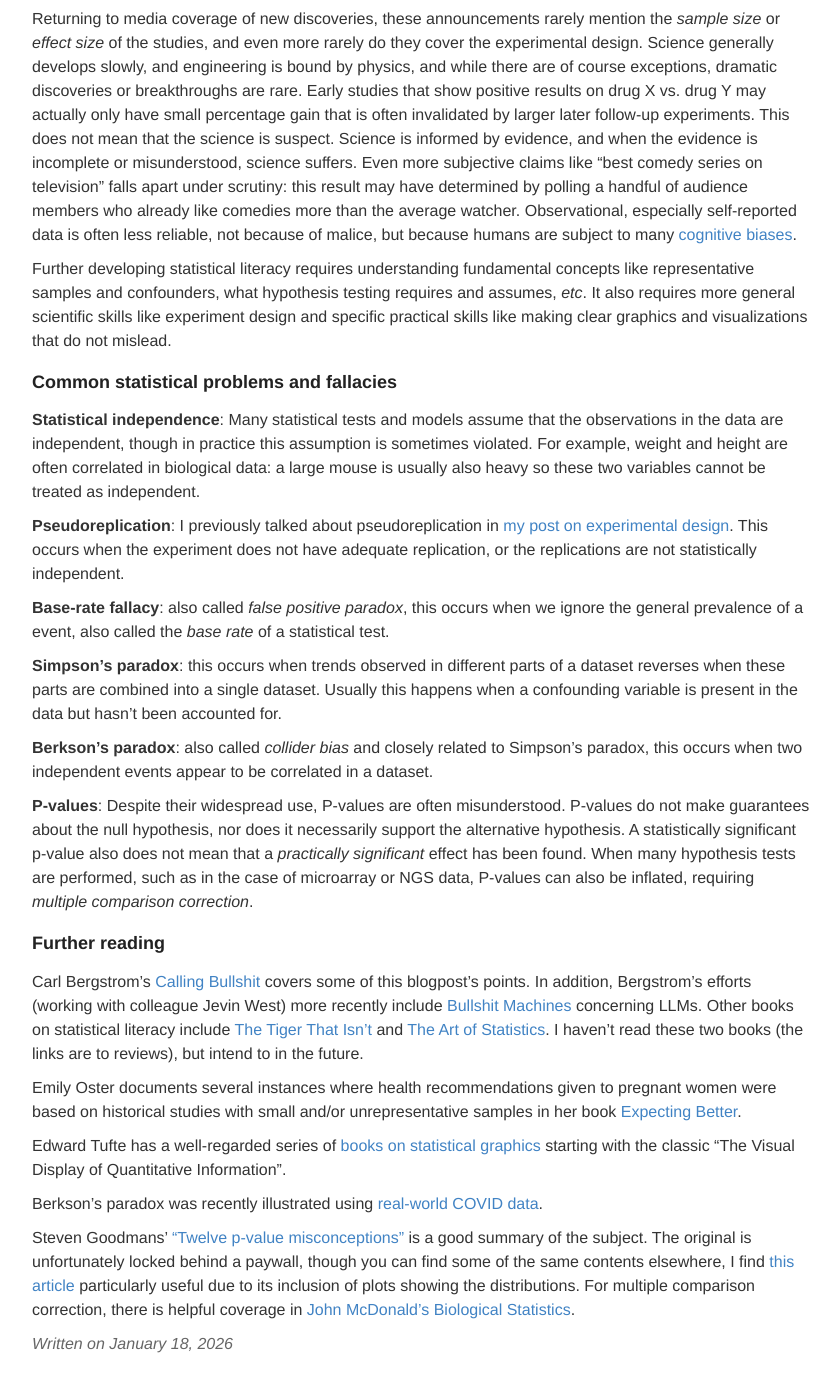
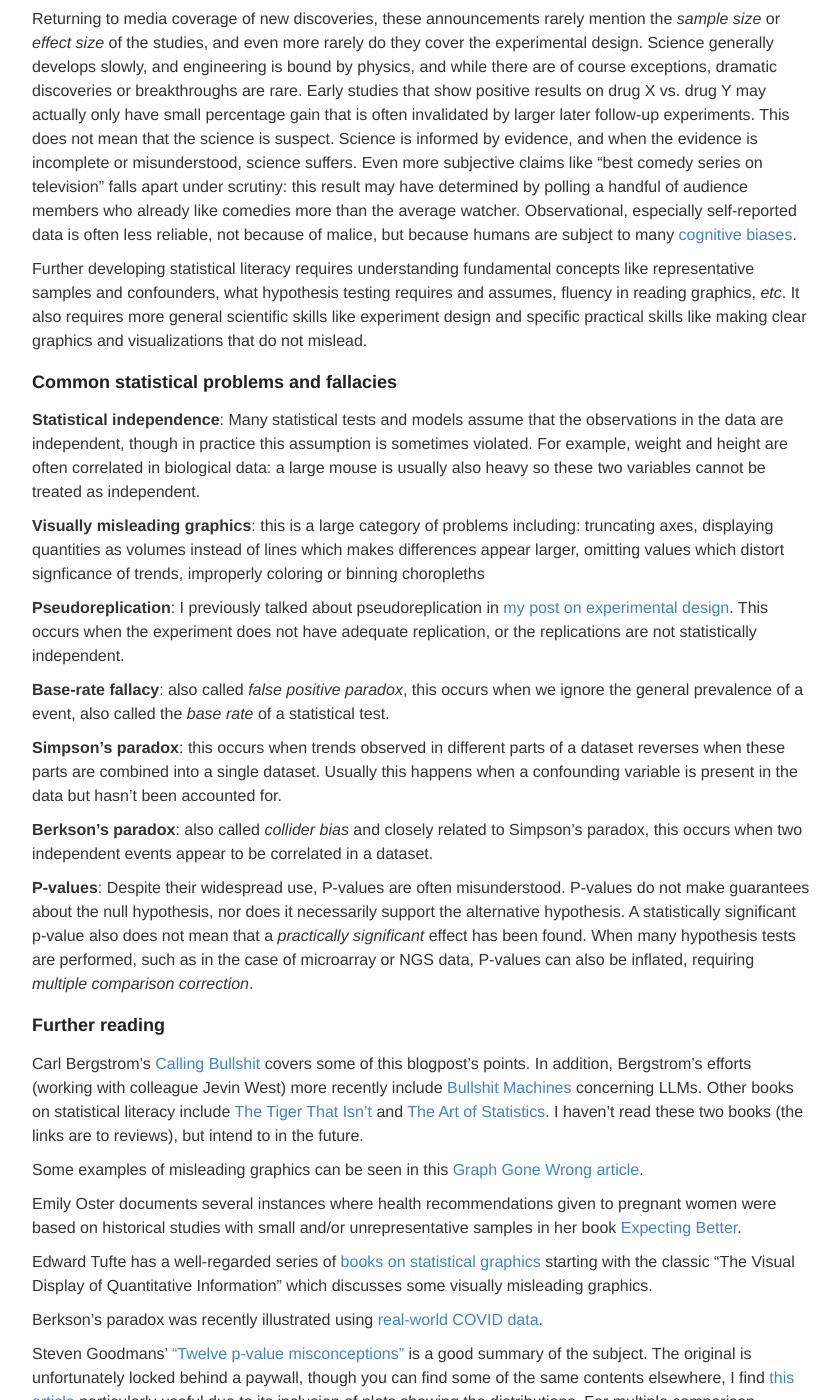
Before and after one commit to ptvan/ptvan.github.io, a Jekyll site: the page built from _posts/2026-01-18-statistical-literacy.md, in a window 1280 px wide and 1400 px high, scrolled down 733 px. Shown: the whole window, without its empty margins (218-1058 px from the left). Built offline with Jekyll 4.4.1, drawn with Linux system fonts in a browser that asks for light colours.

Commit message:
added section on misleading graphics

```diff
--- a/_posts/2026-01-18-statistical-literacy.md
+++ b/_posts/2026-01-18-statistical-literacy.md
@@ -16,11 +16,13 @@ in evaluating claims is to rule out _spurious associations_. It's easy to laugh
 
 Returning to media coverage of new discoveries, these announcements rarely mention the _sample size_ or _effect size_ of the studies, and even more rarely do they cover the experimental design. Science generally develops slowly, and engineering is bound by physics, and while there are of course exceptions, dramatic discoveries or breakthroughs are rare.  Early studies that show positive results on drug X vs. drug Y may actually only have small percentage gain that is often invalidated by larger later follow-up experiments. This does not mean that the science is suspect. Science is informed by evidence, and when the evidence is incomplete or misunderstood, science suffers. Even more subjective claims like "best comedy series on television" falls apart under scrutiny: this result may have determined by polling a handful of audience members who already like comedies more than the average watcher. Observational, especially self-reported data is often less reliable, not because of malice, but because humans are subject to many [cognitive biases](https://en.wikipedia.org/wiki/List_of_cognitive_biases).
 
-Further developing statistical literacy requires understanding fundamental concepts like representative samples and confounders, what hypothesis testing requires and assumes, _etc_. It also requires more general scientific skills like experiment design and specific practical skills like making clear graphics and visualizations that do not mislead.
+Further developing statistical literacy requires understanding fundamental concepts like representative samples and confounders, what hypothesis testing requires and assumes, fluency in reading graphics, _etc_. It also requires more general scientific skills like experiment design and specific practical skills like making clear graphics and visualizations that do not mislead.
 
 ### Common statistical problems and fallacies
 
 **Statistical independence**: Many statistical tests and models assume that the observations in the data are independent, though in practice this assumption is sometimes violated. For example, weight and height are often correlated in biological data: a large mouse is usually also heavy so these two variables cannot be treated as independent.
+
+**Visually misleading graphics**: this is a large category of problems including: truncating axes, displaying quantities as volumes instead of lines which makes differences appear larger, omitting values which distort signficance of trends, improperly coloring or binning choropleths
 
 **Pseudoreplication**: I previously talked about pseudoreplication in [my post on experimental design](https://ptvan.github.io/experimental-design/). This occurs when the experiment does not have adequate replication, or the replications are not statistically independent.
 
@@ -36,9 +38,11 @@ Further developing statistical literacy requires understanding fundamental conce
 
 Carl Bergstrom's [Calling Bullshit](https://callingbullshit.org/) covers some of this blogpost's points. In addition, Bergstrom's efforts (working with colleague Jevin West) more recently include [Bullshit Machines](https://thebullshitmachines.com/) concerning LLMs. Other books on statistical literacy include [The Tiger That Isn't](https://plus.maths.org/content/tiger-isnt) and [The Art of Statistics](https://medium.com/@juntaah/review-the-art-of-statistics-david-spiegelhalter-ed366f4102ea). I haven't read these two books (the links are to reviews), but intend to in the future.
 
+Some examples of misleading graphics can be seen in this [Graph Gone Wrong article](https://medium.com/@Ana_kin/graphs-gone-wrong-misleading-data-visualizations-d4805d1c4700).
+
 Emily Oster documents several instances where health recommendations given to pregnant women were based on historical studies with small and/or unrepresentative samples in her book [Expecting Better](https://www.penguinrandomhouse.com/books/310896/expecting-better-by-emily-oster/).
 
-Edward Tufte has a well-regarded series of [books on statistical graphics](https://www.edwardtufte.com/books/) starting with the classic "The Visual Display of Quantitative Information".
+Edward Tufte has a well-regarded series of [books on statistical graphics](https://www.edwardtufte.com/books/) starting with the classic "The Visual Display of Quantitative Information" which discusses some visually misleading graphics.
 
 Berkson's paradox was recently illustrated using [real-world COVID data](https://pmc.ncbi.nlm.nih.gov/articles/PMC10016947/).
 
```
